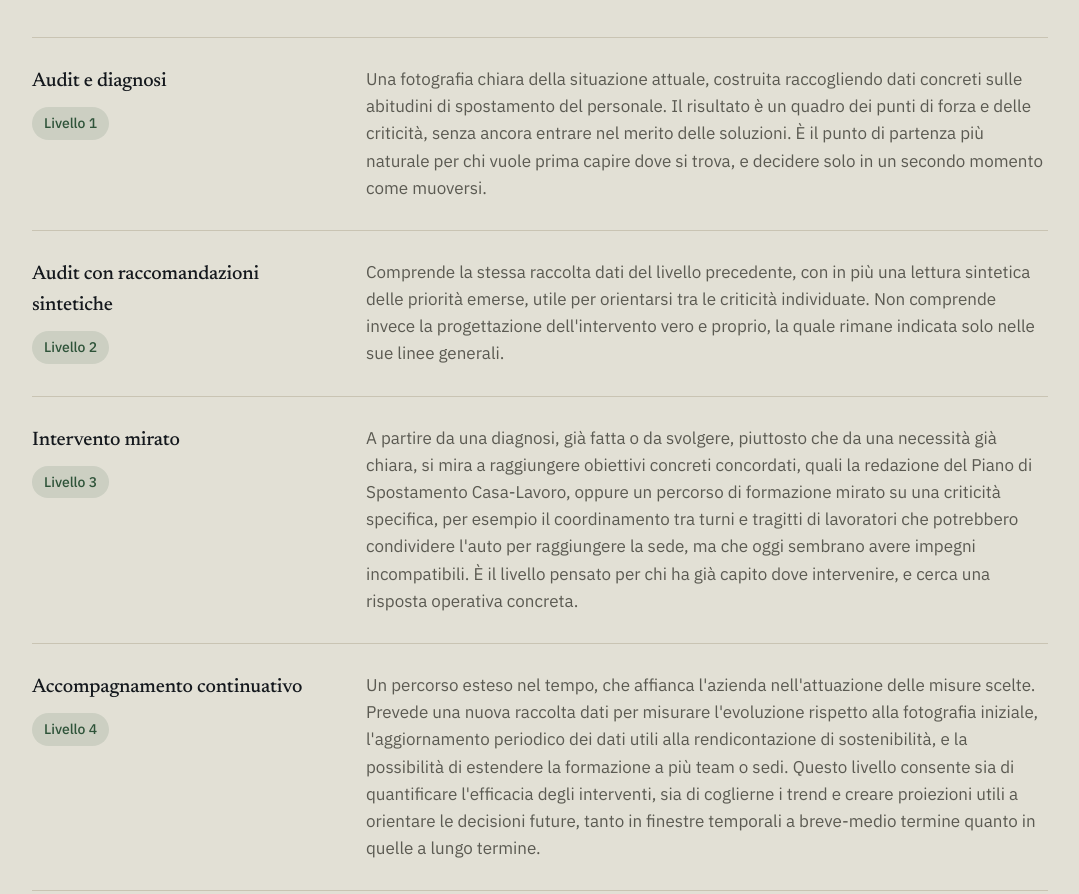
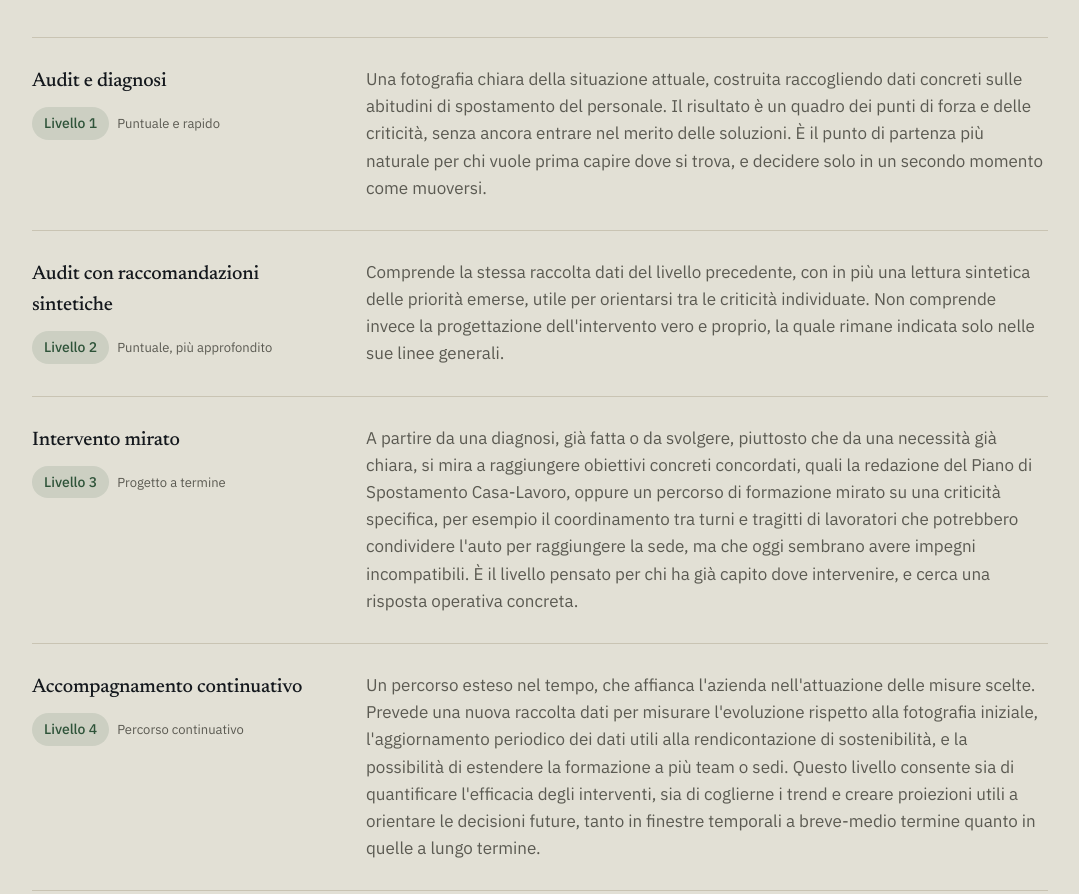
Before and after one commit to Isithrim92/Pacific, a plain HTML site: page mobility-management.html in a window 1280 px wide. Shown: the part 3654-4548 px from the top of the page, without its empty margins (100-1179 px from the left). Drawn offline with Linux system fonts and the light colour scheme.

Commit message:
Add files via upload

```diff
--- a/i18n-data.js
+++ b/i18n-data.js
@@ -75,15 +75,19 @@ window.I18N = {
     "mob.livelli.chiusura": "I diversi livelli possono essere combinati in un percorso su misura, definito insieme durante un primo colloquio conoscitivo.",
     "mob.livelli.intro": "Molte aziende non sanno bene a quale figura rivolgersi per la mobilità del personale, e finiscono per pensare solo in termini di logistica e infrastrutture. Il nodo, però, è spesso comportamentale: anche quando gli strumenti giusti sono già disponibili, resta da capire perché le persone li usano poco, o non li usano affatto. È qui che si inserisce il mio lavoro, ad affiancare la componente logistica, non a sostituirla.",
     "mob.livelli.l1.tag": "Livello 1",
+    "mob.livelli.l1.scope": "Puntuale e rapido",
     "mob.livelli.l1.text": "Una fotografia chiara della situazione attuale, costruita raccogliendo dati concreti sulle abitudini di spostamento del personale. Il risultato è un quadro dei punti di forza e delle criticità, senza ancora entrare nel merito delle soluzioni. È il punto di partenza più naturale per chi vuole prima capire dove si trova, e decidere solo in un secondo momento come muoversi.",
     "mob.livelli.l1.title": "Audit e diagnosi",
     "mob.livelli.l2.tag": "Livello 2",
+    "mob.livelli.l2.scope": "Puntuale, più approfondito",
     "mob.livelli.l2.text": "Comprende la stessa raccolta dati del livello precedente, con in più una lettura sintetica delle priorità emerse, utile per orientarsi tra le criticità individuate. Non comprende invece la progettazione dell'intervento vero e proprio, la quale rimane indicata solo nelle sue linee generali.",
     "mob.livelli.l2.title": "Audit con raccomandazioni sintetiche",
     "mob.livelli.l3.tag": "Livello 3",
+    "mob.livelli.l3.scope": "Progetto a termine",
     "mob.livelli.l3.text": "A partire da una diagnosi, già fatta o da svolgere, piuttosto che da una necessità già chiara, si mira a raggiungere obiettivi concreti concordati, quali la redazione del Piano di Spostamento Casa-Lavoro, oppure un percorso di formazione mirato su una criticità specifica, per esempio il coordinamento tra turni e tragitti di lavoratori che potrebbero condividere l'auto per raggiungere la sede, ma che oggi sembrano avere impegni incompatibili. È il livello pensato per chi ha già capito dove intervenire, e cerca una risposta operativa concreta.",
     "mob.livelli.l3.title": "Intervento mirato",
     "mob.livelli.l4.tag": "Livello 4",
+    "mob.livelli.l4.scope": "Percorso continuativo",
     "mob.livelli.l4.text": "Un percorso esteso nel tempo, che affianca l'azienda nell'attuazione delle misure scelte. Prevede una nuova raccolta dati per misurare l'evoluzione rispetto alla fotografia iniziale, l'aggiornamento periodico dei dati utili alla rendicontazione di sostenibilità, e la possibilità di estendere la formazione a più team o sedi. Questo livello consente sia di quantificare l'efficacia degli interventi, sia di coglierne i trend e creare proiezioni utili a orientare le decisioni future, tanto in finestre temporali a breve-medio termine quanto in quelle a lungo termine.",
     "mob.livelli.l4.title": "Accompagnamento continuativo",
     "mob.livelli.subtitle": "I livelli di consulenza",
@@ -293,15 +297,19 @@ window.I18N = {
     "mob.livelli.intro": "Many companies aren't sure who to turn to for staff mobility, and end up thinking only in terms of logistics and infrastructure. The real issue, though, is often behavioural: even when the right tools are already available, it's still unclear why people barely use them, or don't use them at all. That's where my work comes in, alongside the logistics side, not replacing it.",
     "mob.livelli.l1.title": "Audit and diagnosis",
     "mob.livelli.l1.tag": "Level 1",
+    "mob.livelli.l1.scope": "One-off, quick",
     "mob.livelli.l1.text": "A clear snapshot of the current situation, built by collecting concrete data on staff travel habits. The result is a picture of strengths and critical points, without yet addressing solutions. It's the most natural starting point for those who first want to understand where they stand, and only later decide how to move forward.",
     "mob.livelli.l2.title": "Audit with summary recommendations",
     "mob.livelli.l2.tag": "Level 2",
+    "mob.livelli.l2.scope": "One-off, more in-depth",
     "mob.livelli.l2.text": "Includes the same data collection as the previous level, plus a summary reading of the priorities that emerge, useful for navigating the critical points identified. It does not include the design of the actual intervention, which remains outlined only in general terms.",
     "mob.livelli.l3.title": "Targeted intervention",
     "mob.livelli.l3.tag": "Level 3",
+    "mob.livelli.l3.scope": "Fixed-term project",
     "mob.livelli.l3.text": "Starting from a diagnosis, whether already done or still to be carried out, or from a clearly identified need, the aim is to reach agreed, concrete goals — such as drafting the Home-to-Work Travel Plan, or a training path targeted at a specific critical issue, for example coordinating shifts and routes for employees who could share a car to reach the workplace but currently seem to have incompatible schedules. It's the level designed for those who already know where to intervene and are looking for a concrete operational answer.",
     "mob.livelli.l4.title": "Ongoing support",
     "mob.livelli.l4.tag": "Level 4",
+    "mob.livelli.l4.scope": "Ongoing engagement",
     "mob.livelli.l4.text": "An extended path that supports the company in implementing the chosen measures. It includes a new round of data collection to measure progress against the initial snapshot, periodic updates of the data used for sustainability reporting, and the option of extending training to more teams or locations. This level allows both quantifying the effectiveness of interventions and picking up on trends to build projections useful for guiding future decisions, in both short-to-medium and long-term timeframes.",
     "mob.livelli.chiusura": "The different levels can be combined into a tailor-made path, defined together during an initial introductory meeting.",
     "ric.traffico.cite": "Master's Thesis in Applied Cognitive Psychology — University of Padua (supervisor: Prof. Mariaelena Tagliabue) · 2024–2025",
@@ -472,15 +480,19 @@ window.I18N = {
     "mob.livelli.intro": "Багато компаній не знають, до кого звернутися щодо мобільності персоналу, і зрештою думають лише в термінах логістики та інфраструктури. Проте суть питання часто поведінкова: навіть коли потрібні інструменти вже доступні, залишається незрозумілим, чому люди майже не користуються ними або не користуються взагалі. Саме тут і потрібна моя робота — поряд з логістичною складовою, а не замість неї.",
     "mob.livelli.l1.title": "Аудит і діагностика",
     "mob.livelli.l1.tag": "Рівень 1",
+    "mob.livelli.l1.scope": "Разовий, швидкий",
     "mob.livelli.l1.text": "Чітка картина поточної ситуації, побудована на основі конкретних даних про звички пересування персоналу. Результатом є огляд сильних сторін і проблемних моментів, ще без переходу до рішень. Це найприродніша відправна точка для тих, хто спочатку хоче зрозуміти, де перебуває, і лише потім вирішити, як діяти далі.",
     "mob.livelli.l2.title": "Аудит зі стислими рекомендаціями",
     "mob.livelli.l2.tag": "Рівень 2",
+    "mob.livelli.l2.scope": "Разовий, поглиблений",
     "mob.livelli.l2.text": "Включає той самий збір даних, що й попередній рівень, а також стислий огляд пріоритетів, що виявилися, — корисний для орієнтування серед виявлених проблем. Не включає розробку самого заходу, який окреслюється лише в загальних рисах.",
     "mob.livelli.l3.title": "Цільовий захід",
     "mob.livelli.l3.tag": "Рівень 3",
+    "mob.livelli.l3.scope": "Проєкт на визначений термін",
     "mob.livelli.l3.text": "Виходячи з діагностики — вже проведеної або яку ще потрібно провести — чи з чітко визначеної потреби, мета полягає в досягненні узгоджених конкретних цілей: наприклад, розробка плану поїздок на роботу або цільова навчальна програма з конкретної проблеми, наприклад координація змін і маршрутів працівників, які могли б їздити разом до роботи, але наразі мають несумісні графіки. Це рівень для тих, хто вже зрозумів, де діяти, і шукає конкретну операційну відповідь.",
     "mob.livelli.l4.title": "Постійний супровід",
     "mob.livelli.l4.tag": "Рівень 4",
+    "mob.livelli.l4.scope": "Постійний супровід у часі",
     "mob.livelli.l4.text": "Розширений супровід, що допомагає компанії впроваджувати обрані заходи. Включає новий збір даних для вимірювання прогресу відносно початкової картини, періодичне оновлення даних для звітності зі сталого розвитку та можливість розширити навчання на більше команд чи локацій. Цей рівень дозволяє як кількісно оцінити ефективність заходів, так і виявити тенденції для прогнозів, корисних при ухваленні майбутніх рішень — як у коротко- та середньостроковій, так і в довгостроковій перспективі.",
     "mob.livelli.chiusura": "Різні рівні можна поєднувати в індивідуальну програму, яку ми визначимо разом під час першої ознайомчої зустрічі.",
     "ric.traffico.cite": "Магістерська дипломна робота з прикладної когнітивної психології — Падуанський університет (науковий керівник: проф. Маріаелена Тальябуе) · 2024–2025",
--- a/mobility-management.html
+++ b/mobility-management.html
@@ -982,6 +982,13 @@
     padding:5px 12px;
     border-radius:999px;
   }
+  .livello-item .livello-scope{
+    display:inline-block;
+    margin-top:10px;
+    margin-left:8px;
+    font-size:13px;
+    color:var(--muted);
+  }
   .livello-item p{
     color:var(--muted);
     font-size:17px;
@@ -1138,7 +1145,7 @@
     <div class="livello-item">
       <div>
         <h3 data-i18n="mob.livelli.l1.title">Audit e diagnosi</h3>
-        <span class="livello-tag" data-i18n="mob.livelli.l1.tag">Livello 1</span>
+        <span class="livello-tag" data-i18n="mob.livelli.l1.tag">Livello 1</span><span class="livello-scope" data-i18n="mob.livelli.l1.scope">Puntuale e rapido</span>
       </div>
       <p data-i18n="mob.livelli.l1.text">Una fotografia chiara della situazione attuale, costruita raccogliendo dati concreti sulle abitudini di spostamento del personale. Il risultato è un quadro dei punti di forza e delle criticità, senza ancora entrare nel merito delle soluzioni. È il punto di partenza più naturale per chi vuole prima capire dove si trova, e decidere solo in un secondo momento come muoversi.</p>
     </div>
@@ -1146,7 +1153,7 @@
     <div class="livello-item">
       <div>
         <h3 data-i18n="mob.livelli.l2.title">Audit con raccomandazioni sintetiche</h3>
-        <span class="livello-tag" data-i18n="mob.livelli.l2.tag">Livello 2</span>
+        <span class="livello-tag" data-i18n="mob.livelli.l2.tag">Livello 2</span><span class="livello-scope" data-i18n="mob.livelli.l2.scope">Puntuale, più approfondito</span>
       </div>
       <p data-i18n="mob.livelli.l2.text">Comprende la stessa raccolta dati del livello precedente, con in più una lettura sintetica delle priorità emerse, utile per orientarsi tra le criticità individuate. Non comprende invece la progettazione dell'intervento vero e proprio, la quale rimane indicata solo nelle sue linee generali.</p>
     </div>
@@ -1154,7 +1161,7 @@
     <div class="livello-item">
       <div>
         <h3 data-i18n="mob.livelli.l3.title">Intervento mirato</h3>
-        <span class="livello-tag" data-i18n="mob.livelli.l3.tag">Livello 3</span>
+        <span class="livello-tag" data-i18n="mob.livelli.l3.tag">Livello 3</span><span class="livello-scope" data-i18n="mob.livelli.l3.scope">Progetto a termine</span>
       </div>
       <p data-i18n="mob.livelli.l3.text">A partire da una diagnosi, già fatta o da svolgere, piuttosto che da una necessità già chiara, si mira a raggiungere obiettivi concreti concordati, quali la redazione del Piano di Spostamento Casa-Lavoro, oppure un percorso di formazione mirato su una criticità specifica, per esempio il coordinamento tra turni e tragitti di lavoratori che potrebbero condividere l'auto per raggiungere la sede, ma che oggi sembrano avere impegni incompatibili. È il livello pensato per chi ha già capito dove intervenire, e cerca una risposta operativa concreta.</p>
     </div>
@@ -1162,7 +1169,7 @@
     <div class="livello-item">
       <div>
         <h3 data-i18n="mob.livelli.l4.title">Accompagnamento continuativo</h3>
-        <span class="livello-tag" data-i18n="mob.livelli.l4.tag">Livello 4</span>
+        <span class="livello-tag" data-i18n="mob.livelli.l4.tag">Livello 4</span><span class="livello-scope" data-i18n="mob.livelli.l4.scope">Percorso continuativo</span>
       </div>
       <p data-i18n="mob.livelli.l4.text">Un percorso esteso nel tempo, che affianca l'azienda nell'attuazione delle misure scelte. Prevede una nuova raccolta dati per misurare l'evoluzione rispetto alla fotografia iniziale, l'aggiornamento periodico dei dati utili alla rendicontazione di sostenibilità, e la possibilità di estendere la formazione a più team o sedi. Questo livello consente sia di quantificare l'efficacia degli interventi, sia di coglierne i trend e creare proiezioni utili a orientare le decisioni future, tanto in finestre temporali a breve-medio termine quanto in quelle a lungo termine.</p>
     </div>
```
